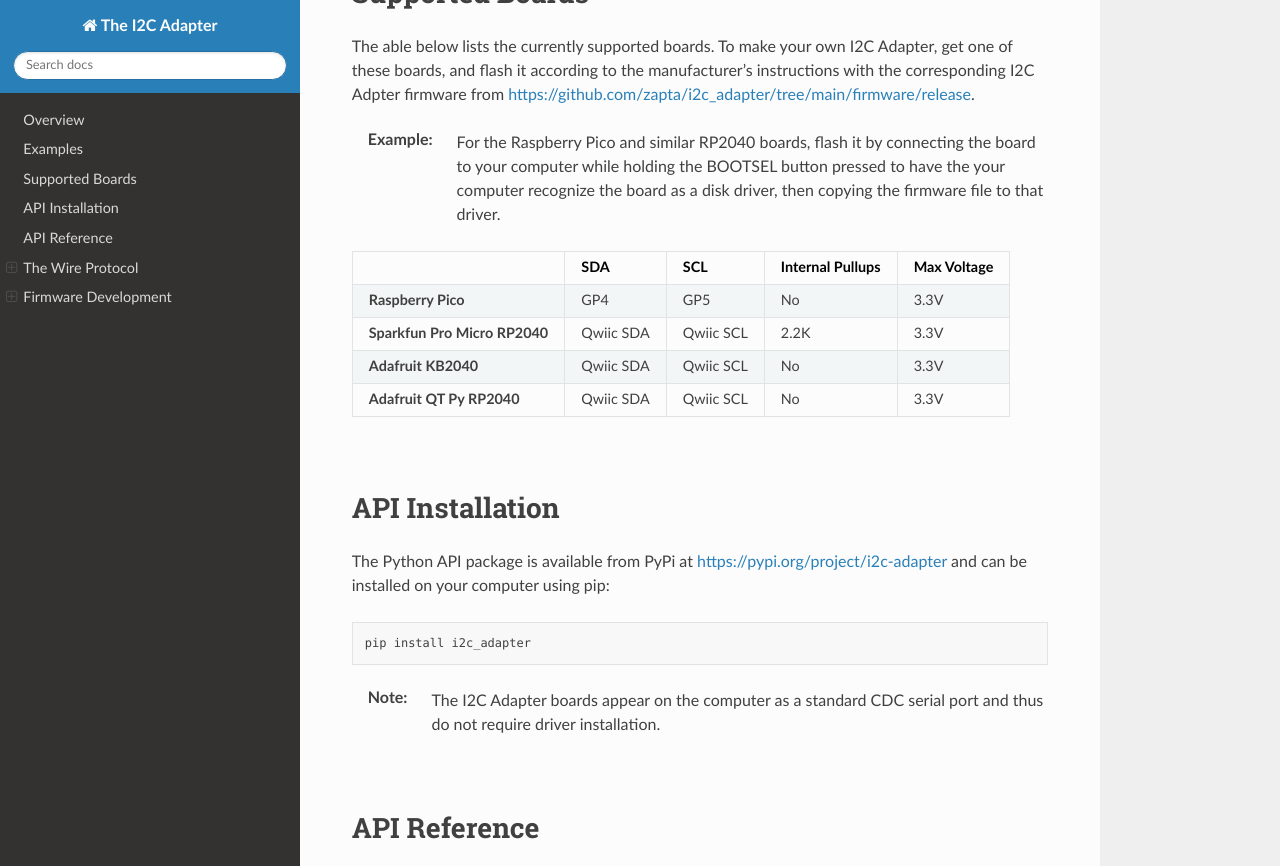
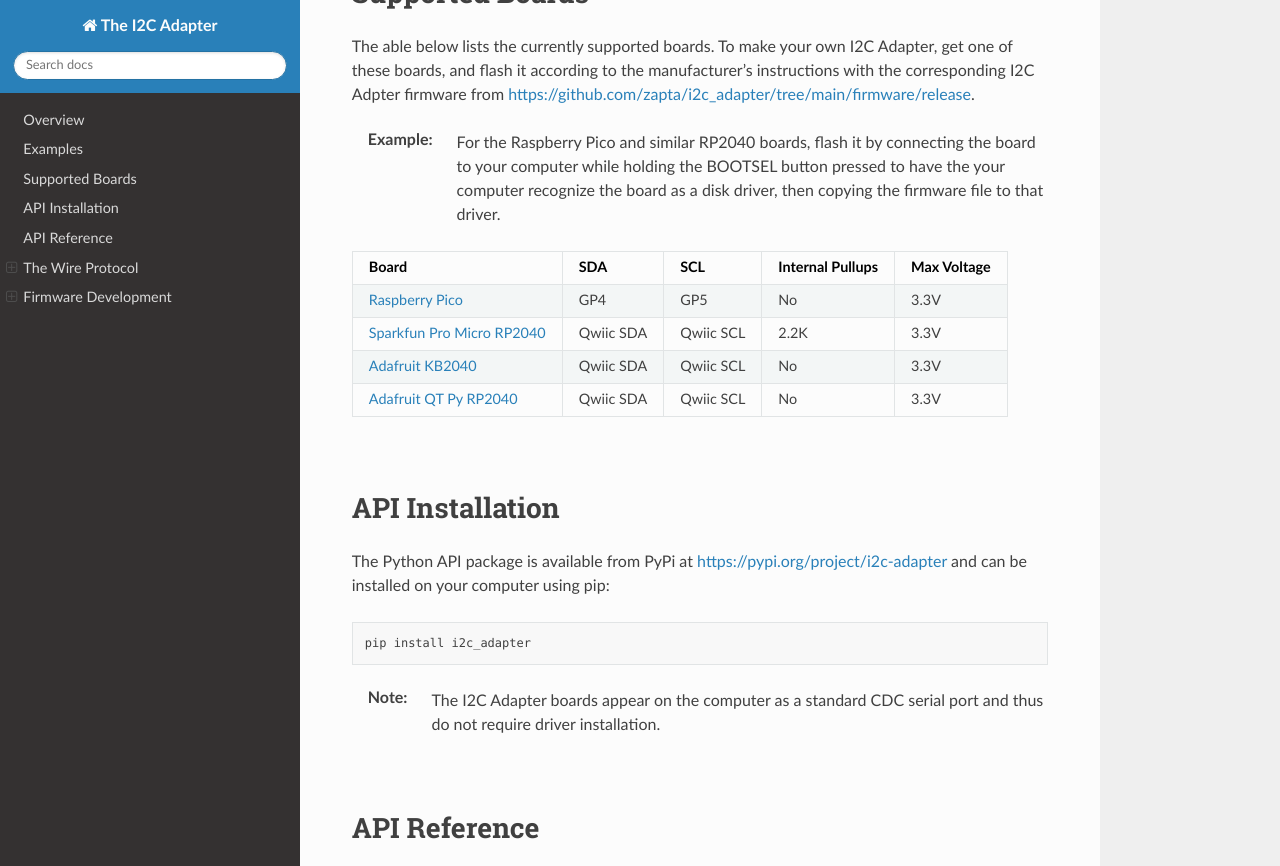
Before and after one commit to zapta/i2c_adapter, a Sphinx documentation site: the page built from docs/index.rst, in a window 1280 px wide and 900 px high, scrolled down 1242 px, cut to the strip 0-866 px from the top of the window. Built offline with Sphinx 7.4.7 and the Read the Docs theme 2.0.0, drawn with Linux system fonts in a browser that asks for light colours.

Commit message:
Added links to boards' vendors.

```diff
--- a/docs/index.rst
+++ b/docs/index.rst
@@ -65,18 +65,18 @@
   to your computer while holding the BOOTSEL button pressed to have the your computer recognize
   the board as a disk driver, then copying the firmware file to that driver.
 
-+-------------------------------+-----------+------------+----------+---------+
-|                               | SDA       |  SCL       | Internal | Max     |
-|                               |           |            | Pullups  | Voltage |
-+===============================+===========+============+==========+=========+
-| **Raspberry Pico**            | GP4       | GP5        |  No      |  3.3V   |
-+-------------------------------+-----------+------------+----------+---------+
-| **Sparkfun Pro Micro RP2040** | Qwiic SDA | Qwiic SCL  | 2.2K     |  3.3V   |
-+-------------------------------+-----------+------------+----------+---------+
-| **Adafruit KB2040**           | Qwiic SDA | Qwiic SCL  | No       |  3.3V   |
-+-------------------------------+-----------+------------+----------+---------+
-| **Adafruit QT Py RP2040**     | Qwiic SDA | Qwiic SCL  | No       |  3.3V   |
-+-------------------------------+-----------+------------+----------+---------+
++-------------------------------------------------------------------------------+-----------+------------+----------+---------+
+|  Board                                                                        | SDA       |  SCL       | Internal | Max     |
+|                                                                               |           |            | Pullups  | Voltage |
++===============================================================================+===========+============+==========+=========+
+| `Raspberry Pico <https://www.raspberrypi.com/products/raspberry-pi-pico/>`_   | GP4       | GP5        |  No      |  3.3V   |
++-------------------------------------------------------------------------------+-----------+------------+----------+---------+
+| `Sparkfun Pro Micro RP2040 <https://www.sparkfun.com/products/18288>`_        | Qwiic SDA | Qwiic SCL  | 2.2K     |  3.3V   |
++-------------------------------------------------------------------------------+-----------+------------+----------+---------+
+| `Adafruit KB2040 <https://learn.adafruit.com/adafruit-kb2040/overview>`_      | Qwiic SDA | Qwiic SCL  | No       |  3.3V   |
++-------------------------------------------------------------------------------+-----------+------------+----------+---------+
+| `Adafruit QT Py RP2040 <https://www.adafruit.com/product/4900>`_              | Qwiic SDA | Qwiic SCL  | No       |  3.3V   |
++-------------------------------------------------------------------------------+-----------+------------+----------+---------+
 
 |
 
```
